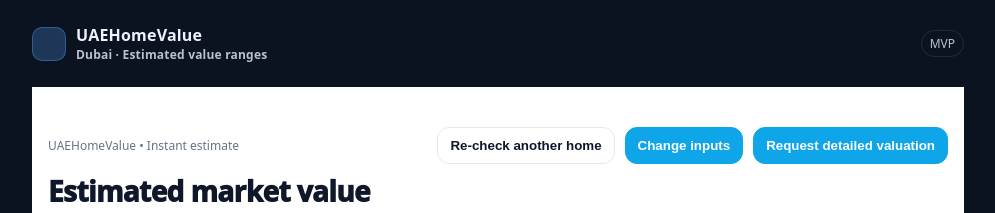
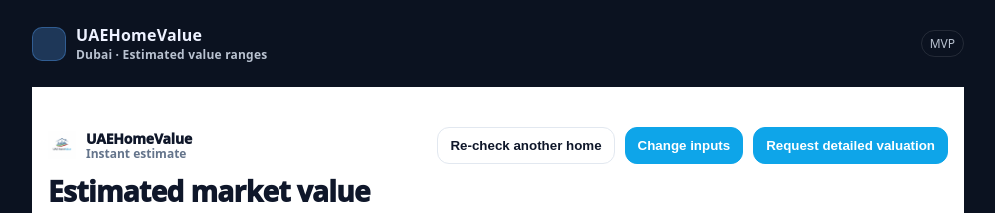
Before and after one commit to yy84567195/uaehomevalue, a Next.js app: page /result in a window 1280 px wide. Shown: the top 213 px of the page, without its empty margins (142-1137 px from the left). Built offline with nearby package versions, Linux system fonts and the light colour scheme.

Commit message:
Add logo to result top bar

```diff
--- a/app/result/ResultClient.tsx
+++ b/app/result/ResultClient.tsx
@@ -239,9 +239,36 @@
     <div style={{ minHeight: "100vh", background: "#fff", padding: pagePad, color: "#0f172a" }}>
       <div style={{ maxWidth: 980, margin: "0 auto" }}>
 {/* Top bar */}
-        <div style={{ display: "flex", alignItems: "center", justifyContent: "space-between", gap: 12 }}>
-          <div style={{ fontSize: 12, color: "#64748b" }}>UAEHomeValue • Instant estimate</div>
+<div style={{ display: "flex", alignItems: "center", justifyContent: "space-between", gap: 12, flexWrap: "wrap" }}>
+  {/* Left: Logo + Brand */}
+  <a
+    href="/"
+    style={{
+      display: "flex",
+      alignItems: "center",
+      gap: 10,
+      textDecoration: "none",
+      color: "#0f172a",
+      minWidth: 220,
+    }}
+    aria-label="Go to homepage"
+  >
+    <img
+      src="/logo.png"
+      alt="UAEHomeValue"
+      style={{
+        height: 28,
+        width: "auto",
+        display: "block",
+      }}
+    />
+    <div style={{ display: "grid", lineHeight: 1.1 }}>
+      <div style={{ fontSize: 14, fontWeight: 950, letterSpacing: -0.2 }}>UAEHomeValue</div>
+      <div style={{ fontSize: 12, color: "#64748b", fontWeight: 800 }}>Instant estimate</div>
+    </div>
+  </a>
 
+  {/* Right: Actions */}
   <div style={{ display: "flex", gap: 10, flexWrap: "wrap", justifyContent: "flex-end" }}>
     {/* ✅ Back to re-input */}
     <a href="/" style={{ textDecoration: "none" }}>
@@ -296,7 +323,6 @@
     </a>
   </div>
 </div>
-
         {/* Header */}
         <div style={{ marginTop: 12 }}>
           <h1
```
Lines whose indentation alone changed are shown as unchanged.
